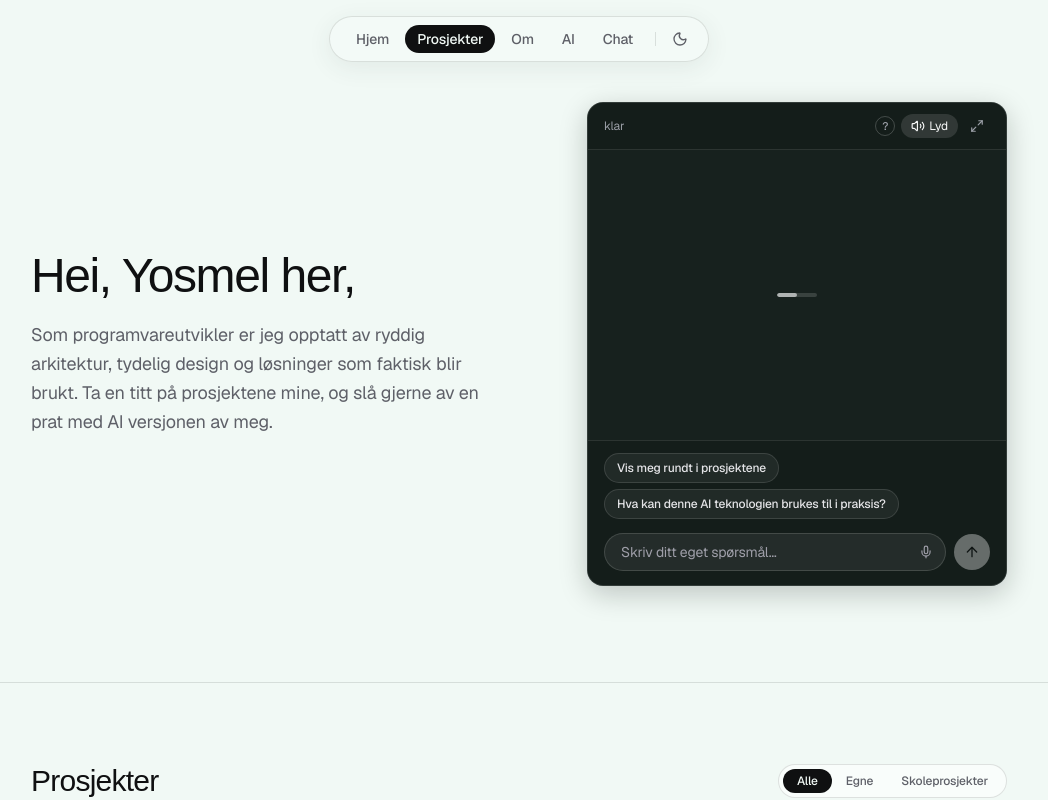
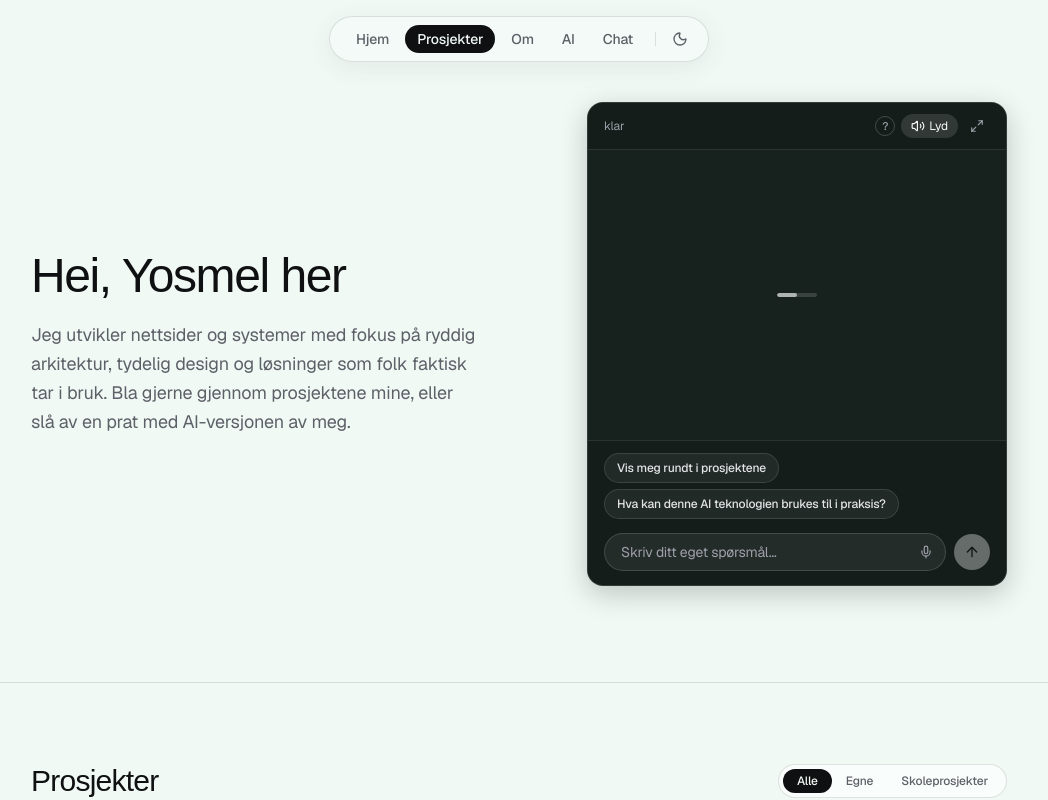
Before and after one commit to yosang/portfolio, a Next.js app: page / in a window 1280 px wide. Shown: the top 800 px of the page, without its empty margins (121-1169 px from the left). Built offline with nearby package versions, Linux system fonts and the light colour scheme; a web font is replaced by a local one.

Commit message:
Update hero headline, bio, and OpenGraph copy to warm active phrasing

```diff
--- a/src/app/opengraph-image.tsx
+++ b/src/app/opengraph-image.tsx
@@ -81,7 +81,7 @@ export default function OpenGraphImage() {
                 maxWidth: "690px",
               }}
             >
-              Som programvareutvikler er jeg opptatt av ryddig arkitektur, tydelig design og løsninger som faktisk blir brukt.
+              Jeg utvikler nettsider og systemer med fokus på ryddig arkitektur, tydelig design og løsninger som folk faktisk tar i bruk.
             </div>
           </div>
 
--- a/src/data/portfolio.ts
+++ b/src/data/portfolio.ts
@@ -20,9 +20,9 @@ export const PROFILE = {
   handle: "yosang",
   email: "yosmelchiang@gmail.com",
   location: "Otta",
-  heroHeadline: "Hei, Yosmel her,",
+  heroHeadline: "Hei, Yosmel her",
   heroBio:
-    "Som programvareutvikler er jeg opptatt av ryddig arkitektur, tydelig design og løsninger som faktisk blir brukt. Ta en titt på prosjektene mine, og slå gjerne av en prat med AI versjonen av meg.",
+    "Jeg utvikler nettsider og systemer med fokus på ryddig arkitektur, tydelig design og løsninger som folk faktisk tar i bruk. Bla gjerne gjennom prosjektene mine, eller slå av en prat med AI-versjonen av meg.",
   socials: [
     { label: "GitHub", href: "https://github.com/yosang" },
     { label: "LinkedIn", href: "https://www.linkedin.com/in/yosmel-chiang/" },
```
